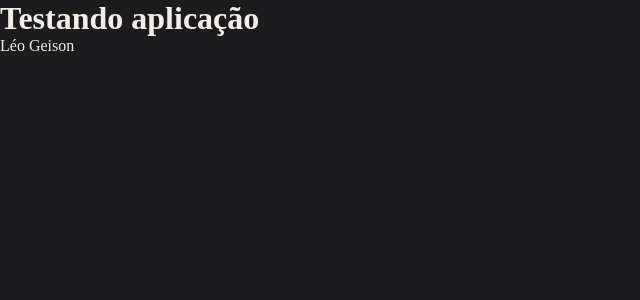
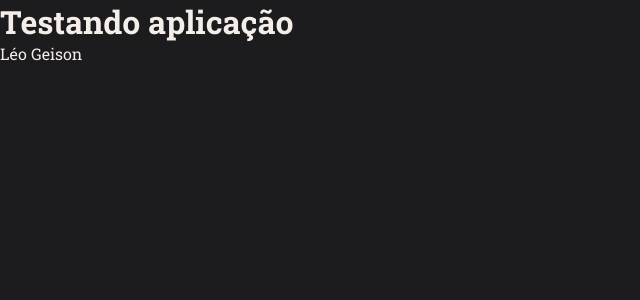
Before and after one commit to leogeison/rocketMovie, a React (Vite) app: page / in a window 1280 px wide. Shown: the top 300 px of the page, without its empty margins (0-640 px from the left). Built offline with nearby package versions, Linux system fonts and the light colour scheme.

Commit message:
Add font-family  to global styles

```diff
--- a/index.html
+++ b/index.html
@@ -1,9 +1,15 @@
 <!DOCTYPE html>
 <html lang="pt-br">
   <head>
+    <link rel="preconnect" href="https://fonts.googleapis.com" />
+    <link rel="preconnect" href="https://fonts.gstatic.com" crossorigin />
     <meta charset="UTF-8" />
     <meta name="viewport" content="width=device-width, initial-scale=1.0" />
     <title>Rocket Movie</title>
+    <link
+      href="https://fonts.googleapis.com/css2?family=Roboto+Slab:wght@400;500;700&display=swap"
+      rel="stylesheet"
+    />
   </head>
   <body>
     <div id="root"></div>
--- a/src/styles/global.js
+++ b/src/styles/global.js
@@ -10,6 +10,15 @@
 body {
   background-color: ${({ theme }) => theme.COLORS.BACKGROUND_800};
   color: ${({ theme }) => theme.COLORS.WHITE};
+
+  --webkit-font-smoothing: antialiased;
+}
+
+body, input, button, textarea {
+  font-family: 'Roboto Slab', serif;
+  font-size: 16px;
+  outline: none;
+
 }
 
 a {
```
